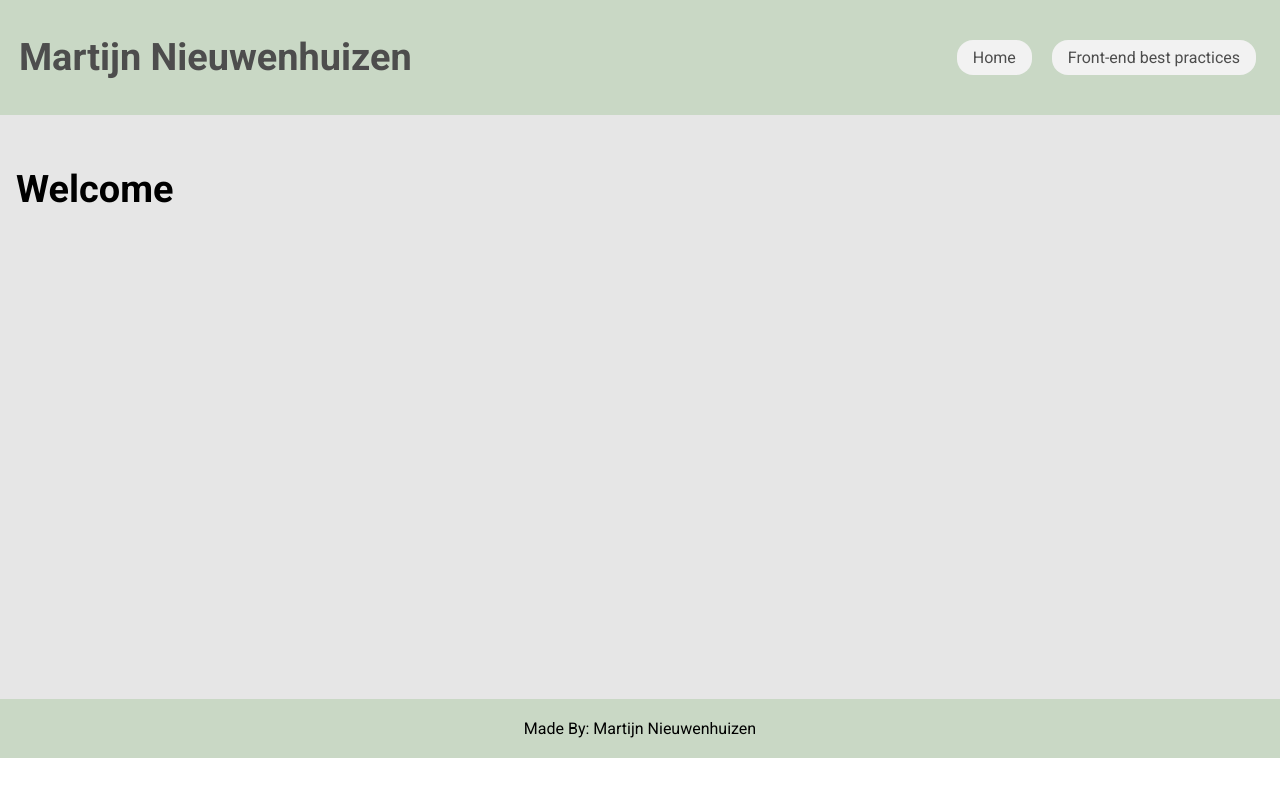
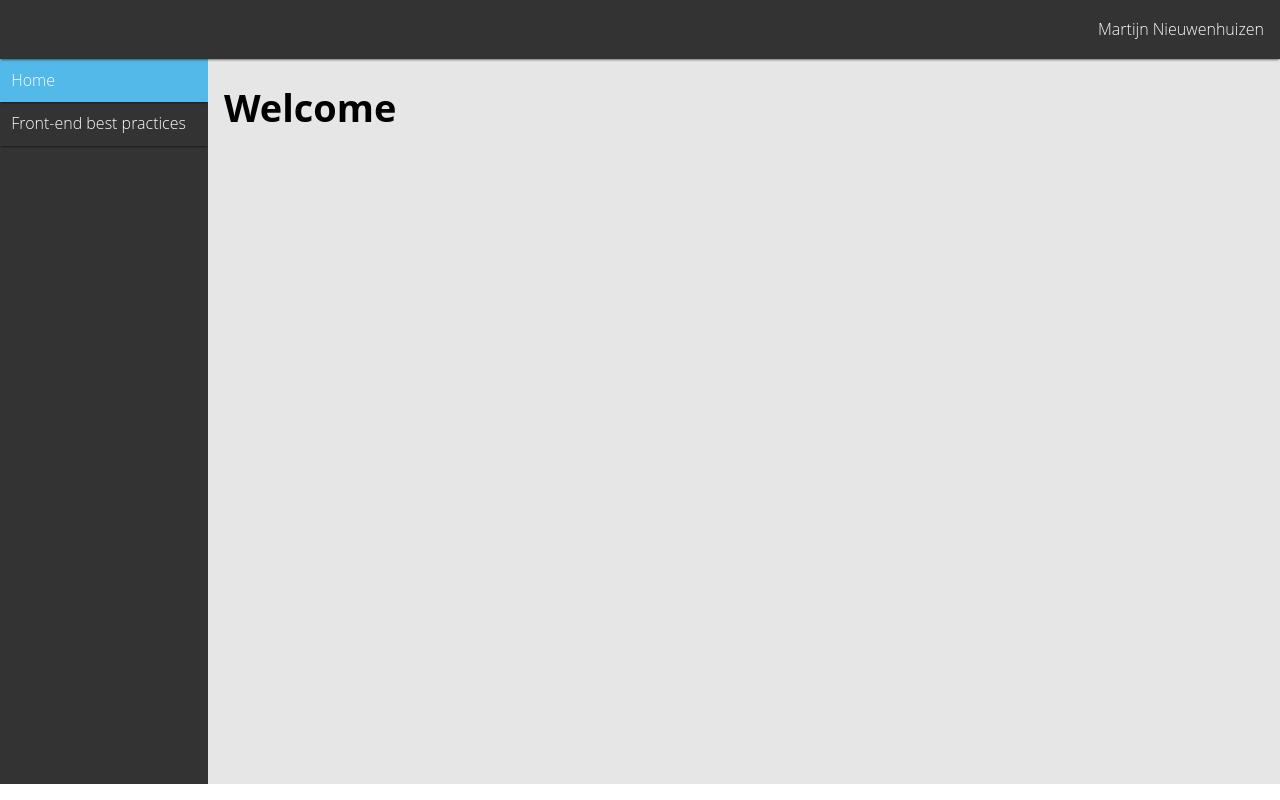
Before and after one commit to MartijnNieuwenhuizen/web-app-form-scratch, a plain HTML site: page opdracht5/index.html in a window 1280 px wide. Drawn offline with Linux system fonts and the light colour scheme.

Commit message:
Changed styling to App styling

```diff
--- a/opdracht5/index.html
+++ b/opdracht5/index.html
@@ -8,15 +8,17 @@
 <body>
 
 	<header>
-		<h1><a href="">Martijn Nieuwenhuizen</a></h1>
+		<a href="">Martijn Nieuwenhuizen</a>
+	</header>
+
+	<aside>
 		<nav>
 			<ul>
-				<li><a href="#home">Home</a></li>
+				<li><a href="#home" class="active">Home</a></li>
 				<li><a href="#best-practices">Front-end best practices</a></li>
 			</ul>
 		</nav>
-
-	</header>
+	</aside>
 
 
 	<main></main>
@@ -40,10 +42,6 @@
 		<h1>This page does not excist</h1>
 	</section>
 
-	<footer>
-		<p>Made By: Martijn Nieuwenhuizen</p>
-	</footer>
-
 	<script src="./src/js/main.js"></script>
 
 </body>
--- a/opdracht5/src/css/style.css
+++ b/opdracht5/src/css/style.css
@@ -13,32 +13,33 @@ hsl(22, 52%, 32%);
 /* Default */
 	/* Typography */
 * {
-	font-family: 'Roboto', sans-serif;
+	font-family: 'Open Sans', sans-serif;
 }
 h1 {
-	font-size: 2.369rem;
+	font-size: 2.369em;
 }
 h2 {
-	font-size: 1.777rem;
+	font-size: 1.777em;
 }
 h3 {
-	font-size: 1.333rem;
+	font-size: 1.333em;
 }
 p {
-	font-size: 1rem;
+	font-size: 1em;
 	padding: 1em;
 }
 a {
-	font-size: 1rem;
-	color: inherit;
+	color: white;
 	text-decoration: none;
+	font-weight: 100;
 }
-li a:hover {
-	background-color: hsl(0, 0%, 80%);
-	border-radius: 1em;
+a:hover {
+
 }
+
 h1, h2, h3, p, a, li {
 	line-height: 1.7;
+	margin: 0;
 }
 
 ul {
@@ -48,78 +49,95 @@ li {
 	list-style-type: none;
 }
 
-
+/* HEADER */
+header {
+	width: 100%;
+	display: flex;
+	flex-flow: row wrap;
+	background-color: #333333;
+	box-shadow: 0px 2px 2px -1px rgba(0,0,0, .5);
+	z-index: 1;
+}
+header a {
+	align-self: flex-end;
+	padding: .5em;
+	margin: .5em;
+	margin-left: auto;
+}
 
 /* NAV */
-body > header {
+aside {
 	display: flex;
-	flex-flow: row wrap;
+	flex-flow: column wrap;
 	align-items: center;
-	justify-content: space-between;
-	background-color: hsl(107, 20%, 81%);
+	margin: 0;
+	flex: 1.5;
+	background-color: #333333;
 }
-header h1 {
-	padding-left: .5em;
-}
-header nav {
-	padding-right: 1em;
-}
-header h1 a {
-	font-size: 2.369rem;
-	color: hsl(0, 0%, 30%);
+nav {
+	width: 100%;
 }
 nav ul {
-
+	display: flex;
+	flex-flow: column wrap;
+	align-items: center;
+	margin: 0;
+	padding: 0;
 }
 nav ul li {
+	margin: 0;
 	padding: 0;
-	display: inline-block;
-	margin: .5em;
+	width: 100%;
+	display: block;
+	box-shadow: 0px 2px 2px -1px rgba(0,0,0, .5);
 }
-nav ul a {
-	padding: .5em 1em;
-	background-color: hsl(0, 0%, 95%);
-	border-radius: 1em;
-	color: hsl(0, 0%, 30%);
+ul li a {
+	padding: .5em .7em;
+	width: 100%;
+	display: block;
 }
-
+ul li a:hover {
+	padding: .5em .7em;
+	width: 100%;
+	display: block;
+	background-color: rgba(82, 185, 233, 1);
+}
+.active {
+	background-color: rgba(82, 185, 233, 1);
+}
 
 /* BODY */
 body {
 	margin: 0;
 	padding: 0;
+	display: flex;
+	flex-flow: row wrap;
 }
 main {
 	display: flex;
 	flex-flow: column wrap;
 	padding: 1em;
 	background-color: hsl(0, 0%, 90%);
-	min-height: 69vh;
+	min-height: 86.6vh;
+	transition: .5s;
+	opacity: 1;
+	flex: 7.5;
 }
 main section {
 	width: 100%;
-}
-#start {
-
-}
-#best-practices {
-
-}
-
-.hide {
-	display: none;
-}
-
-main .template {
-	display: block;
 }
 
 /* FOOTER */
 footer {
 	width: 100%;
 	margin-top: -1em;
-	background-color: hsl(107, 20%, 81%);
 }
 footer p {
 	text-align: center;
 }
+
+
+/* JS */
+.hide {
+	display: none;
+}
```
